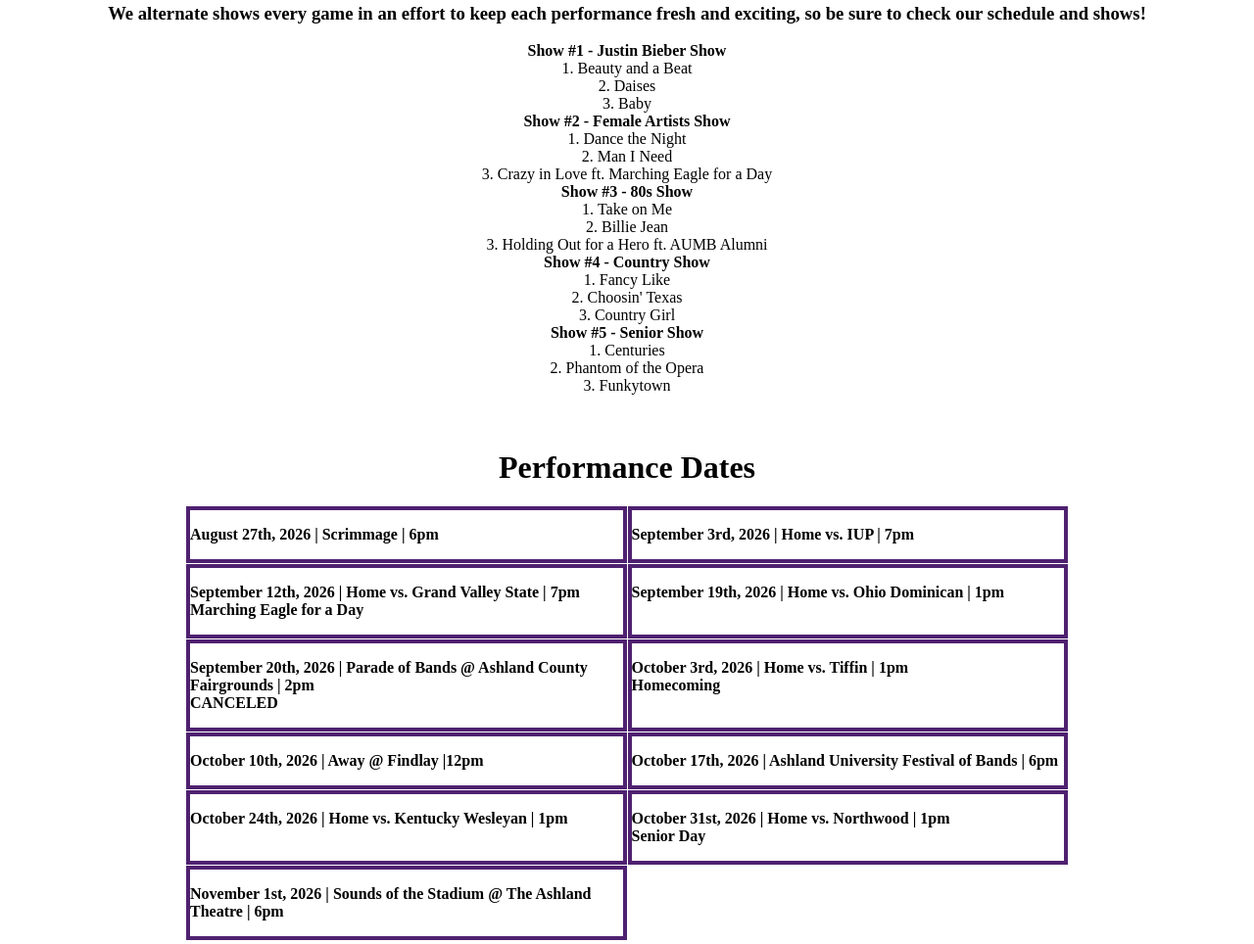
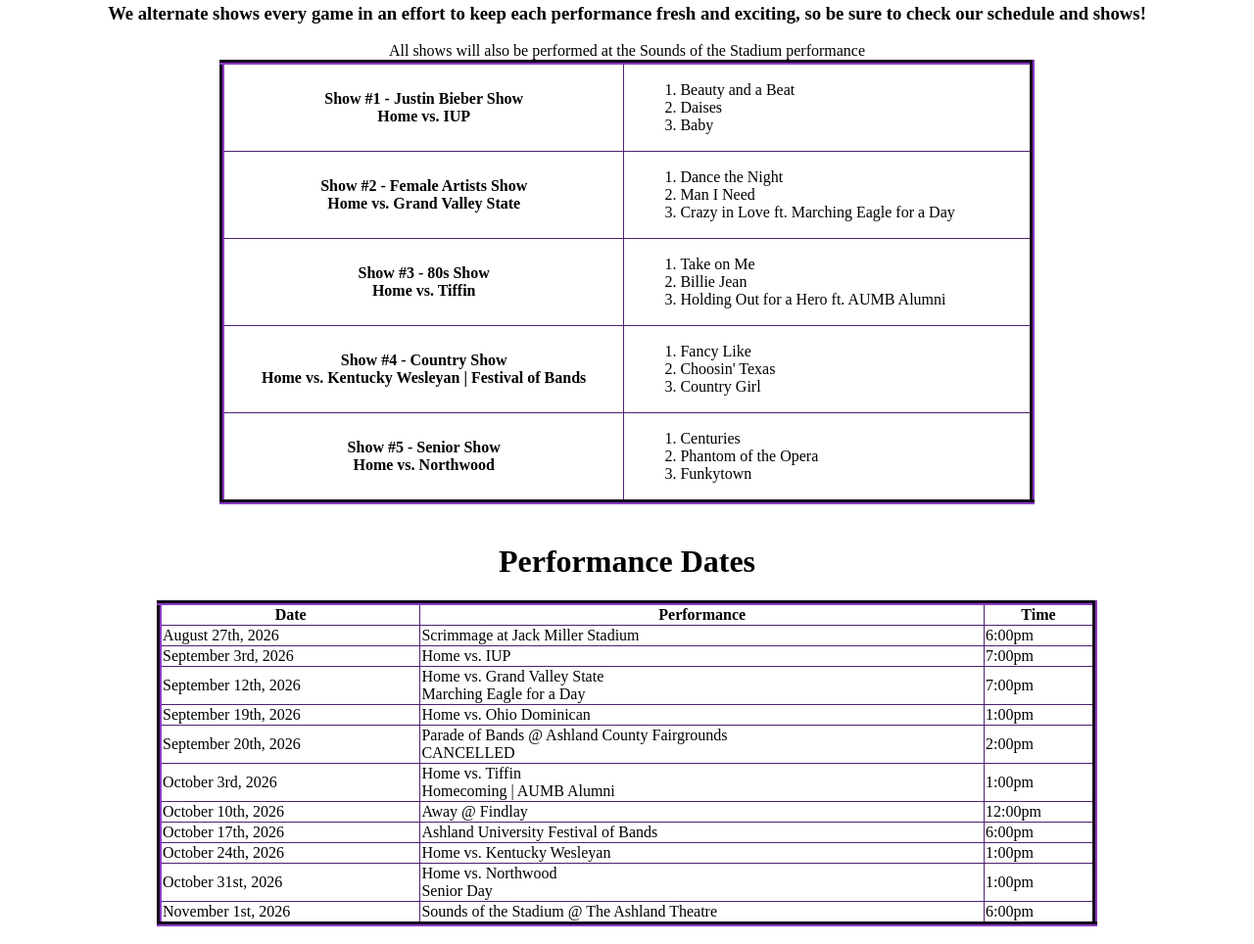
Before and after one commit to devmhg2529/CS175-AU-BANDS-REVAMP-PROJECT, a plain HTML site: page aumarchingband.html in a window 1280 px wide. Shown: the part 192-1156 px from the top of the page at 98% size. Drawn offline with Linux system fonts and the light colour scheme.

Commit message:
Add new images and updated aumb files

```diff
--- a/aumarchingband.html
+++ b/aumarchingband.html
@@ -5,7 +5,6 @@
     <meta name="Keywords" content="Ashland University, Bands, Music,About, Contact, Marching, Marching Band">
     <title>Ashland University Bands - Marching Band</title>
     <link rel="stylesheet" href="aumarchingbandlayout.css">
-    <link rel="stylesheet" href="aumarchingbandstyle.css">
 </head>
 <body>
     <header id="aumb"><h2 id="aumb"><img src="aulogo.png" id="logo" alt="AU Logo"> AU BANDS - Marching Band</h2></header>
@@ -17,92 +16,113 @@
     </h4></header>
     <header><h1>Shows for the 2026 Season</h1></header>
     <header><h3>We alternate shows every game in an effort to keep each performance fresh and exciting, so be sure to check our schedule and shows!</h3></header>
-        <ol>
-            <header><strong>Show #1 - Justin Bieber Show</strong></header>
-                <ol>
+        <table class="shows">
+            <caption>All shows will also be performed at the Sounds of the Stadium performance</caption>
+            <tr>
+                <th>Show #1 - Justin Bieber Show<br>Home vs. IUP</th>
+                <td><ol>
                     <li>Beauty and a Beat</li>
                     <li>Daises</li>
                     <li>Baby</li>
-                </ol>
-            <header><strong>Show #2 - Female Artists Show</strong></header>
-                <ol>
+                </ol></td>
+            </tr>
+            <tr>
+                <th>Show #2 - Female Artists Show<br>Home vs. Grand Valley State</th>
+                <td><ol>
                     <li>Dance the Night</li>
                     <li>Man I Need</li>
                     <li>Crazy in Love ft. Marching Eagle for a Day</li>
-                </ol>
-            <header><strong>Show #3 - 80s Show</strong></header>
-                <ol>
+                </ol></td>
+            </tr>
+            <tr>
+                <th>Show #3 - 80s Show<br>Home vs. Tiffin</th>
+                <td><ol>
                     <li>Take on Me</li>
                     <li>Billie Jean</li>
                     <li>Holding Out for a Hero ft. AUMB Alumni</li>
-                </ol>
-            <header><strong>Show #4 - Country Show</strong></header>
-                <ol>
+                </ol></td>
+            </tr>
+            <tr>
+                <th>Show #4 - Country Show<br>Home vs. Kentucky Wesleyan | Festival of Bands</th>
+                <td><ol>
                     <li>Fancy Like</li>
                     <li>Choosin' Texas</li>
                     <li>Country Girl</li>
-                </ol>
-            <header><strong>Show #5 - Senior Show</strong></header>
-                <ol>
+                </ol></td>
+            </tr>
+            <tr>
+                <th>Show #5 - Senior Show<br>Home vs. Northwood</th>
+                <td><ol>
                     <li>Centuries</li>
                     <li>Phantom of the Opera</li>
                     <li>Funkytown</li>
-                </ol>
-            </ol>
+                </ol></td>
+            </tr>
+        </table>
     <br>
     <header><h1>Performance Dates</h1></header>
-    <div class="grid-container">
-
-        <div class="grid-item">
-        <p><strong>August 27th, 2026 | Scrimmage | 6pm</strong></p>
-        </div>
-
-        <div class="grid-item">
-        <p><strong>September 3rd, 2026 | Home vs. IUP | 7pm</strong></p>
-        </div>
-
-        <div class="grid-item">
-        <p><strong>September 12th, 2026 | Home vs. Grand Valley State | 7pm<br>Marching Eagle for a Day</strong></p>
-        </div>
-
-        <div class="grid-item">
-        <p><strong>September 19th, 2026 | Home vs. Ohio Dominican | 1pm</strong></p>
-        </div>
-
-        <div class="grid-item">
-        <p><strong>September 20th, 2026 | Parade of Bands @ Ashland County Fairgrounds | 2pm<br>CANCELED</strong></p>
-        </div>
-
-        <div class="grid-item">
-        <p><strong>October 3rd, 2026 | Home vs. Tiffin | 1pm<br>Homecoming</strong></p>
-        </div>
-
-        <div class="grid-item">
-        <p><strong>October 10th, 2026 | Away @ Findlay |12pm</strong></p>
-        </div>
-
-        <div class="grid-item">
-        <p><strong>October 17th, 2026 | Ashland University Festival of Bands | 6pm</strong></p>
-        </div>
-
-        <div class="grid-item">
-        <p><strong>October 24th, 2026 | Home vs. Kentucky Wesleyan | 1pm</strong></p>
-        </div>
-
-        <div class="grid-item">
-        <p><strong>October 31st, 2026 | Home vs. Northwood | 1pm<br>Senior Day</strong></p>
-        </div>
-
-        <div class="grid-item">
-        <p><strong>November 1st, 2026 | Sounds of the Stadium @ The Ashland Theatre | 6pm</strong></p>
-        </div>
-
-    </div>
-    <!-- OLD GRAPHIC
-    <body>
-        <img src="AUMBPERFORMANCES.jpg" id="performances" alt="AUMB Performances">
-    </body>
-    -->
+        <table class="perfdates">
+            <tr>
+                <th>Date</th>
+                <th>Performance</th>
+                <th>Time</th>
+            </tr>
+            <tr>
+                <td>August 27th, 2026</td>
+                <td>Scrimmage at Jack Miller Stadium</td>
+                <td>6:00pm</td>
+            </tr>
+            <tr>
+                <td>September 3rd, 2026</td>
+                <td>Home vs. IUP</td>
+                <td>7:00pm</td>
+            </tr>
+            <tr>
+                <td>September 12th, 2026</td>
+                <td>Home vs. Grand Valley State<br>Marching Eagle for a Day</td>
+                <td>7:00pm</td>
+            </tr>
+            <tr>
+                <td>September 19th, 2026</td>
+                <td>Home vs. Ohio Dominican</td>
+                <td>1:00pm</td>
+            </tr>
+            <tr>
+                <td>September 20th, 2026</td>
+                <td>Parade of Bands @ Ashland County Fairgrounds<br>CANCELLED</td>
+                <td>2:00pm</td>
+            </tr>
+            <tr>
+                <td>October 3rd, 2026</td>
+                <td>Home vs. Tiffin<br>Homecoming | AUMB Alumni</td>
+                <td>1:00pm</td>
+            </tr>
+            <tr>
+                <td>October 10th, 2026</td>
+                <td>Away @ Findlay</td>
+                <td>12:00pm</td>
+            </tr>
+            <tr>
+                <td>October 17th, 2026</td>
+                <td>Ashland University Festival of Bands</td>
+                <td>6:00pm</td>
+            </tr>
+            <tr>
+                <td>October 24th, 2026</td>
+                <td>Home vs. Kentucky Wesleyan</td>
+                <td>1:00pm</td>
+            </tr>
+            <tr>
+                <td>October 31st, 2026</td>
+                <td>Home vs. Northwood<br>Senior Day</td>
+                <td>1:00pm</td>
+            </tr>
+            <tr>
+                <td>November 1st, 2026</td>
+                <td>Sounds of the Stadium @ The Ashland Theatre</td>
+                <td>6:00pm</td>
+            </tr>
+        </table>
     <br>
     <header><h1>Meet the AUMB Leadership Team: Faculty</h1></header>
     <div id="faculty">
@@ -121,17 +141,47 @@
         </figure>
     </div>
     <br>
-    <!-- PENDING BAND DIRECTOR APPROVAL, CONCERNS RAISED
     <header><h1>Meet the AUMB Leadership Team: Section Leaders</h1></header>
-    <header><h3>N/A Until Given Permission By All of Leadership</h3></header>
+    <header><h3>Woodwinds</h3></header>
+    <div id="slead">
+        <figure>
+            <img src="anolletti.jpeg" alt="Autumn Nolletti" id="sleadimg">
+            <figcaption><strong>Autumn Nolletti<br>
+                Clarinets and Saxophones<br>
+                Majors: Forensic Biology and Toxicology<br>
+                4th Year Student and AUMB Member</strong></figcaption>
+        </figure>
+    </div>
+    <header><h3>Brass</h3></header>
+    <div id="slead">
+        <figure>
+            <img src="splank.jpeg" alt="Sam Plank" id="sleadimg">
+            <figcaption><strong>Samantha Plank<br>
+            Mellophones<br>
+            Major: Psychology<br>
+            Kappa Kappa Psi<br>
+            2nd Year Student and AUMB Member</strong></figcaption>
+        </figure>
+    </div>
+    <header><h3>Percussion</h3></header>
+    <header><h3>Auxiliary</h3></header>
+    <div id="slead">
+        <figure>
+            <img src="amiller.jpeg" alt="Autumn Miller" id="sleadimg">
+            <figcaption><strong>Autumn Miller<br>
+            Color Guard Assistant Captain<br>
+            Major: Art Education<br>
+            Kappa Kappa Psi<br>
+            3rd Year Student, 2nd Year AUMB Member</strong></figcaption>
+        </figure>
+    </div>
     <br>
     <header><h1>Meet the AUMB Leadership Team: Student Leadership</h1></header>
-    <div id="slead">
+    <div id="bpres">
         <figure>
             <figcaption><strong>Zachary Johnston<br>Band President</strong></figcaption>
         </figure>
     </div>
-    -->
     <header><h1>Ashland University Marching Band Gallery</h1></header>
     <header><h3>Check back for photos when they are available!</h3></header>
     <br>
--- a/aumarchingbandlayout.css
+++ b/aumarchingbandlayout.css
@@ -1,27 +1,56 @@
+/*Header Layouts & Styling*/
+
+header h1{
+    text-align:center;
+}
 header h2{
     text-align:left;
     display:flex;
     align-items:center;
-    font-family: Gotham;
+    background-color:#4F2170;
+    color:#FFC72C;
+    margin:0;
+    padding:0;
+    width:100%;
+    box-sizing:border-box;
+    font-family: 'Gotham', sans-serif
 }
-header h1{
+header h3{
     text-align:center;
 }
+
+/*Text Layouts & Styling*/
+
+body{
+    margin:0;
+    padding:0;
+}
+p{
+    font-family: 'Mercury', 'Mercury Text', 'Mercury Display', serif;
+}
+footer{
+    background-color:#4F2170;
+}
+a{
+    color:#FFC72C;
+}
+
+/*List Layouts & Styling*/
+
+ol{
+    text-align:left;
+    list-style-position: inside;
+}
+
+/*ID Layouts & Styling*/
+
 #redirect{
     text-align:left;
-}
-ol{
-    text-align:center;
-    list-style-position: inside;
-    margin-right: 2.5em
 }
 #performances{
     display:block;
     margin-left:auto;
     margin-right:auto;
-}
-header h3{
-    text-align:center;
 }
 #faculty{
     display:flex;
@@ -30,17 +59,60 @@ header h3{
     text-align:center;
     gap:2rem;
 }
-#slead{
+#slead, #bpres{
     display:flex;
     align-items:flex-start;
     justify-content:center;
 }
+#sleadimg{
+    width:200px;
+    height:250px;
+    object-fit:cover;
+    object-position:top center
+}
+#logo{
+    width:10%;
+    height:10%;
+    margin:0;
+    padding:0;
+    display:block;
+}
+#performances{
+    max-width:50%;
+    height:auto;
+
+    border-style:solid;
+    border-width: 12.5px;
+    border-color:#FFC72C;
+}
+#mdiehl, #sdenman, #vhenry{
+    width:200px;
+    height:250px;
+    object-fit:cover;
+    object-position:top center
+}
+#slade{
+    color:#4F2170;
+}
+#redirect{
+    background-color:#4F2170;
+    width: 100%;
+    padding: 1px 20px;
+    box-sizing: border-box;
+}
+
+/*Grid Layouts & Styling*/
+
 .grid-container{
     display: grid;
     grid-template-columns: repeat(2 ,1fr);
     gap: 1px;
     max-width: 900px;
     margin: 0 auto;
+}
+.grid-item{
+    background-color: white;
+    border:4px solid #4F2170;
 }
 .grid-item a{
     display: block;
@@ -49,3 +121,30 @@ header h3{
     color: inherit;
     padding: 20px;
 }
+
+/*Table Layouts & Styling*/
+table.shows{
+    background: white;
+    border: 5px outset #4F2170;
+    border-collapse: collapse;
+    width:65%;
+    margin-left:auto;
+    margin-right:auto;
+}
+table.shows th, table.shows td{
+    border:1px solid #4F2170
+}
+table.shows caption{
+    text-align: center;
+}
+table.perfdates{
+    background: white;
+    border: 5px outset #4F2170;
+    border-collapse: collapse;
+    width:75%;
+    margin-left:auto;
+    margin-right:auto;
+}
+table.perfdates th, table.perfdates td{
+    border:1px solid #4F2170
+}
```
Also changed, not shown: amiller.jpeg (added), anolletti.jpeg (added), splank.jpeg (added).
